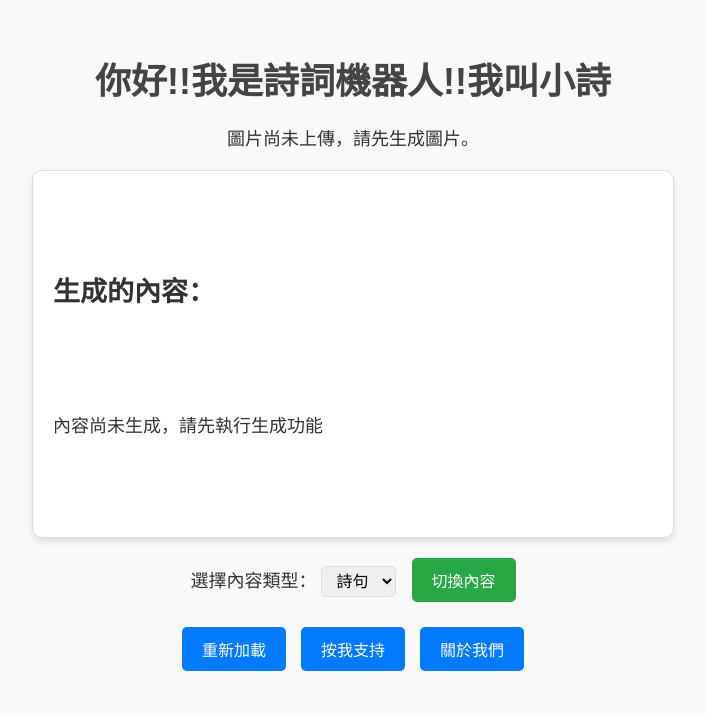
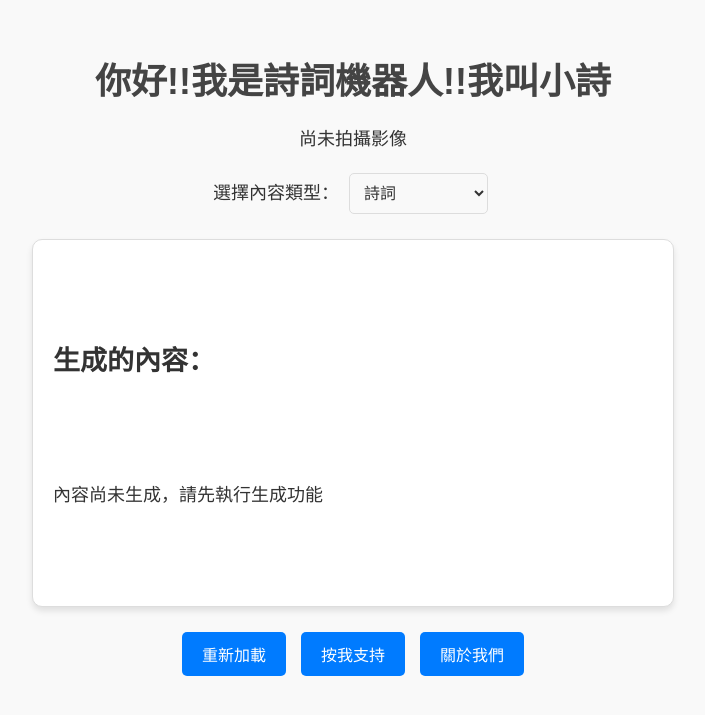
Before and after one commit to easonpan14/FINALPROJECT2, a Flask app: page / in a window 1280 px wide. Shown: the top 715 px of the page, without its empty margins (287-992 px from the left). Run offline with Flask 3, Linux system fonts and the light colour scheme.

Commit message:
Update index.html

```diff
--- a/templates/index.html
+++ b/templates/index.html
@@ -27,10 +27,10 @@
             max-width: 600px;
             box-shadow: 0 4px 6px rgba(0, 0, 0, 0.1);
             text-align: left;
-            white-space: pre-wrap; /* 確保換行 */
-            word-wrap: break-word; /* 支援舊版瀏覽器 */
-            overflow-wrap: break-word; /* 現代瀏覽器支援 */
-            line-height: 1.6; /* 提高可讀性 */
+            white-space: pre-wrap;
+            overflow-wrap: break-word; /* 防止單詞溢出 */
+            word-wrap: break-word; /* 支援更舊的瀏覽器 */
+            line-height: 1.6; /* 提高文字的可讀性 */
         }
         img {
             max-width: 100%;
@@ -43,7 +43,7 @@
         .button-container {
             margin-top: 20px;
         }
-        button {
+        button, select {
             background-color: #007BFF;
             color: #fff;
             border: none;
@@ -53,53 +53,40 @@
             cursor: pointer;
             margin: 5px;
         }
-        button:hover {
+        button:hover, select:hover {
             background-color: #0056b3;
         }
-        form {
-            margin-top: 20px;
-        }
         select {
-            font-size: 16px;
-            padding: 5px 10px;
+            padding: 10px;
+            color: #333;
+            background-color: #f9f9f9;
             border: 1px solid #ddd;
-            border-radius: 5px;
-            margin-right: 10px;
-        }
-        input[type="submit"] {
-            background-color: #28a745;
-            color: #fff;
-            border: none;
-            padding: 10px 20px;
-            font-size: 16px;
-            border-radius: 5px;
-            cursor: pointer;
-        }
-        input[type="submit"]:hover {
-            background-color: #218838;
         }
     </style>
 </head>
 <body>
     <h1>你好!!我是詩詞機器人!!我叫小詩</h1>
     {% if image_url %}
-    <img src="{{ image_url }}" alt="Captured Image" />
+        <img src="{{ image_url }}" alt="Captured Image" />
     {% else %}
-    <p>圖片尚未上傳，請先生成圖片。</p>
+        <p>尚未拍攝影像</p>
     {% endif %}
+
+    <form method="POST">
+        <label for="content_type">選擇內容類型：</label>
+        <select id="content_type" name="content_type" onchange="this.form.submit()">
+            <option value="1" {% if selected_type == '1' %}selected{% endif %}>詩詞</option>
+            <option value="2" {% if selected_type == '2' %}selected{% endif %}>文案</option>
+            <option value="3" {% if selected_type == '3' %}selected{% endif %}>惡搞句子</option>
+            <option value="4" {% if selected_type == '4' %}selected{% endif %}>笑話或諧音梗</option>
+        </select>
+    </form>
+
     <div class="content">
         <h2>生成的內容：</h2>
         <pre>{{ content }}</pre>
     </div>
-    <form method="POST" action="/">
-        <label for="content_type">選擇內容類型：</label>
-        <select id="content_type" name="content_type">
-            <option value="1" {% if selected_type == '1' %}selected{% endif %}>詩句</option>
-            <option value="2" {% if selected_type == '2' %}selected{% endif %}>故事</option>
-            <option value="3" {% if selected_type == '3' %}selected{% endif %}>笑話</option>
-        </select>
-        <input type="submit" value="切換內容">
-    </form>
+
     <div class="button-container">
         <button onclick="window.location.reload();">重新加載</button>
         <button onclick="alert('感謝您的支持!')">按我支持</button>
```
